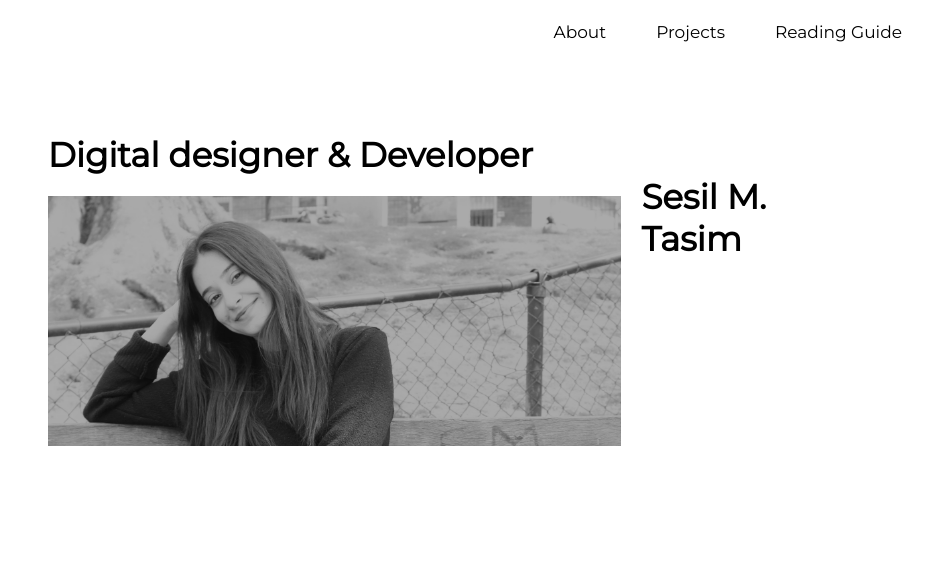
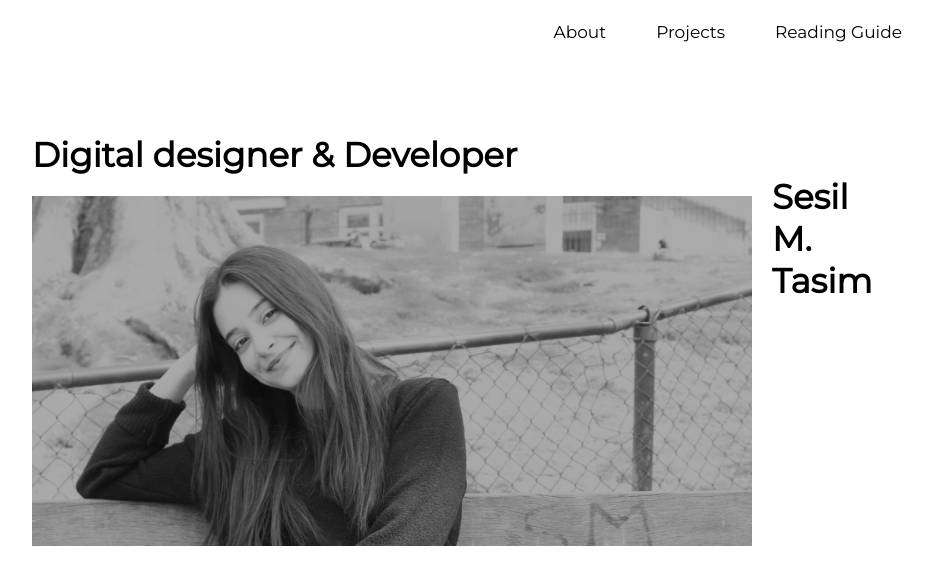
Before and after one commit to workgit-code/S6-Project, a React (Create React App) app: page / in a window 1280 px wide. Shown: the top 584 px of the page, without its empty margins (208-1141 px from the left). Built offline with nearby package versions, Linux system fonts and the light colour scheme.

Commit message:
change image resolution

```diff
--- a/src/components/About.jsx
+++ b/src/components/About.jsx
@@ -10,7 +10,7 @@ function About() {
         <div>
           <h1 className="title">Digital designer & Developer</h1>
           <div className="introduction">
-            <img src={ProfileImage} className="profile-image" />
+            <img src={ProfileImage} className="profile-image about" />
             <h1 className="title">Sesil M. Tasim</h1>
             {/* <i class="fa fa-regular fa-arrow-down fa-2x "></i> */}
           </div>
--- a/src/stylesheets/About.css
+++ b/src/stylesheets/About.css
@@ -15,10 +15,10 @@
   gap: 20px;
 }
 
-.profile-image {
+.profile-image.about {
   /* width: 500px; */
   width: 100%;
-  height: 250px;
+  height: 350px;
   object-fit: cover;
   object-position: 50% 50%;
   margin-top: 20px;
```
Also changed, not shown: src/stylesheets/Navbar.css (+0 -13 lines).
